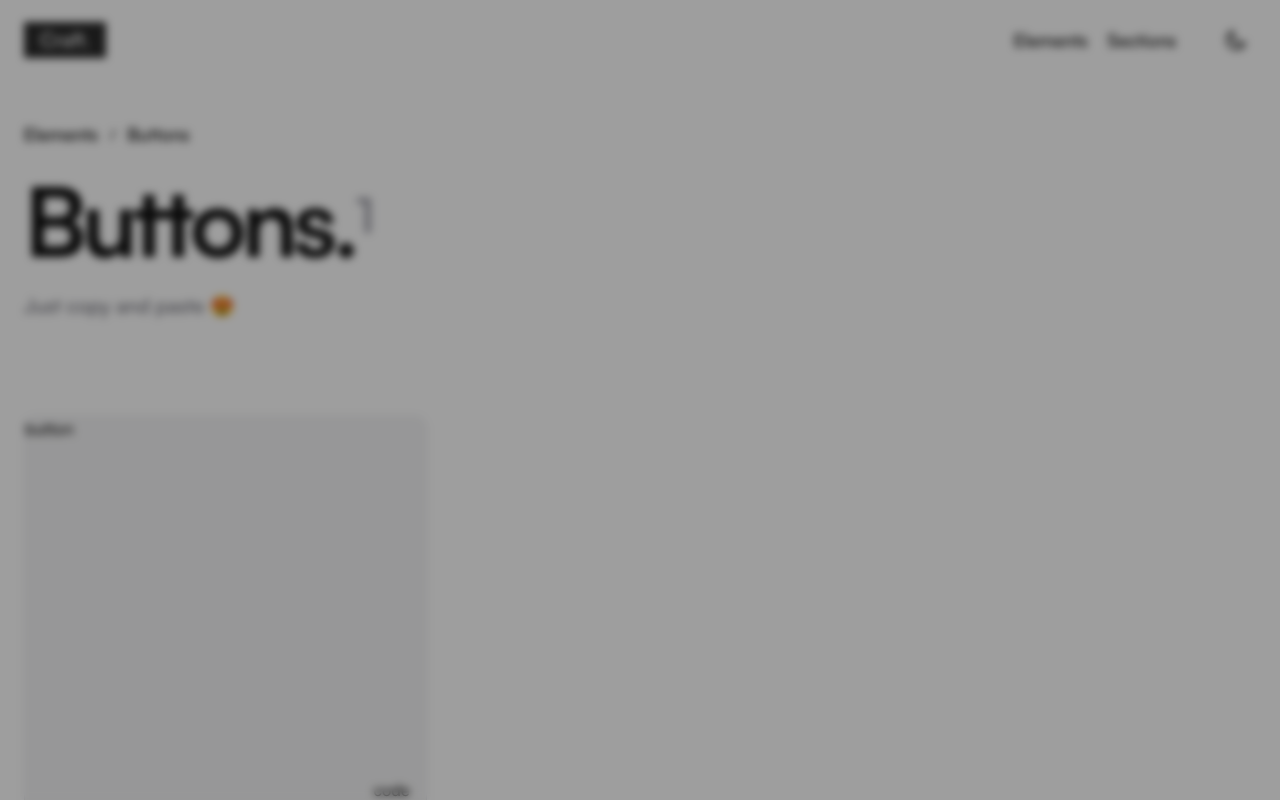
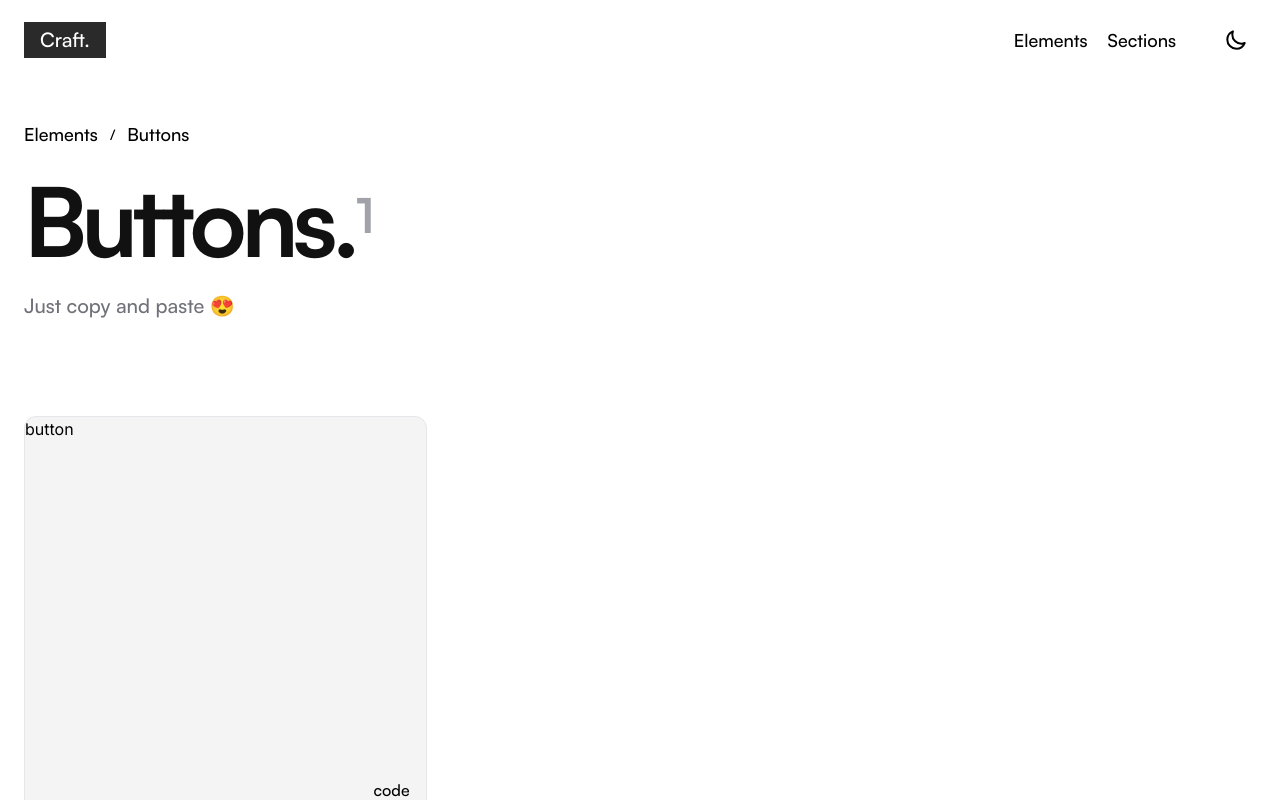
Before and after one commit to Jeff-Maina/craft, a Next.js app: page /elements/buttons in a window 1280 px wide. Shown: the top 800 px of the page. Built offline with nearby package versions, Linux system fonts and the light colour scheme.

Commit message:
Fix modal conditional rendering

```diff
--- a/src/app/(pages)/elements/buttons/components/ButtonCard.tsx
+++ b/src/app/(pages)/elements/buttons/components/ButtonCard.tsx
@@ -23,7 +23,7 @@ const ButtonCard: FC<ButtonProps> = ({ children, codeBlock }) => {
         </button>
       </div>
       <CodeModal
-        isModalActive={true}
+        isModalActive={isModalActive}
         codeBlock={{
           javascript,
           typescript,
--- a/src/components/Modal.tsx
+++ b/src/components/Modal.tsx
@@ -39,7 +39,10 @@ const Modal: FC<ModalProps> = ({ children, isModalActive, closeModal }) => {
           animate="active"
           exit="inactive"
           className="fixed top-0 left-0 bg-[#00000061] h-screen w-screen backdrop-blur-sm"
-          onClick={closeModal}
+          onClick={() => {
+            closeModal();
+            console.log(isModalActive);
+          }}
         >
           {children}
         </motion.section>
```
